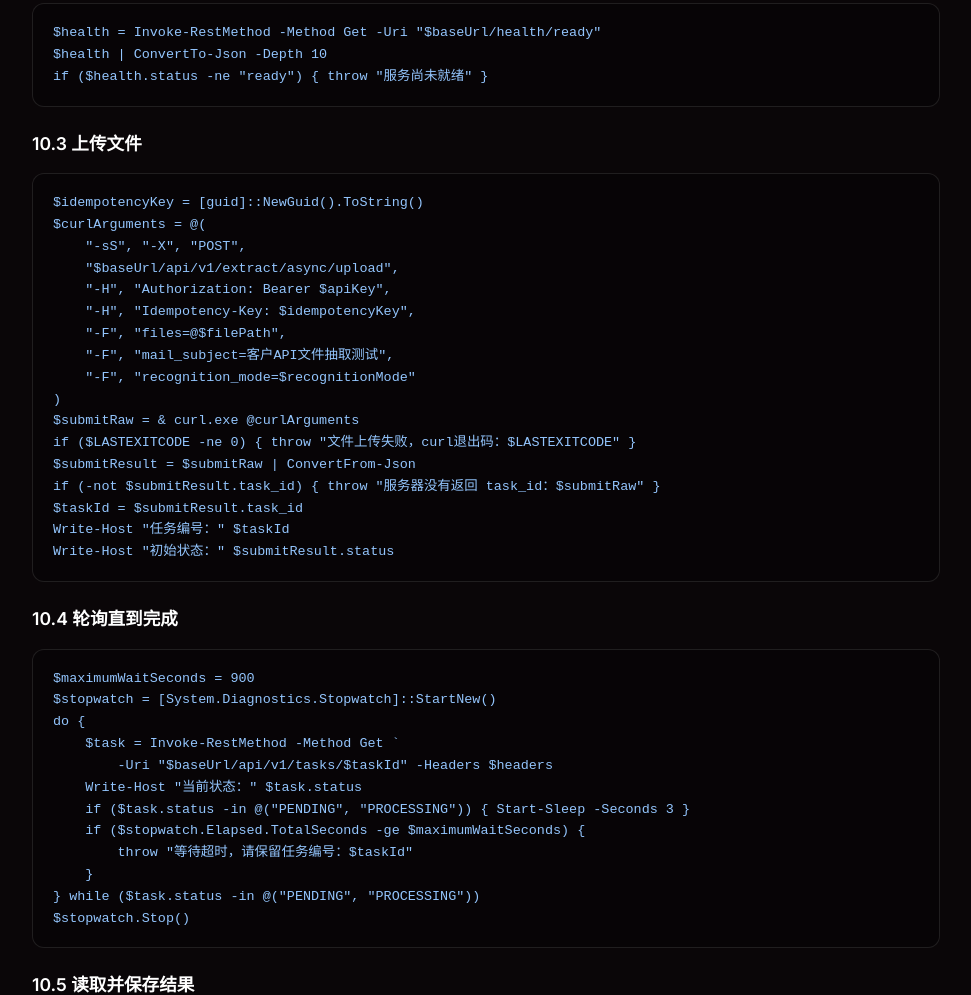
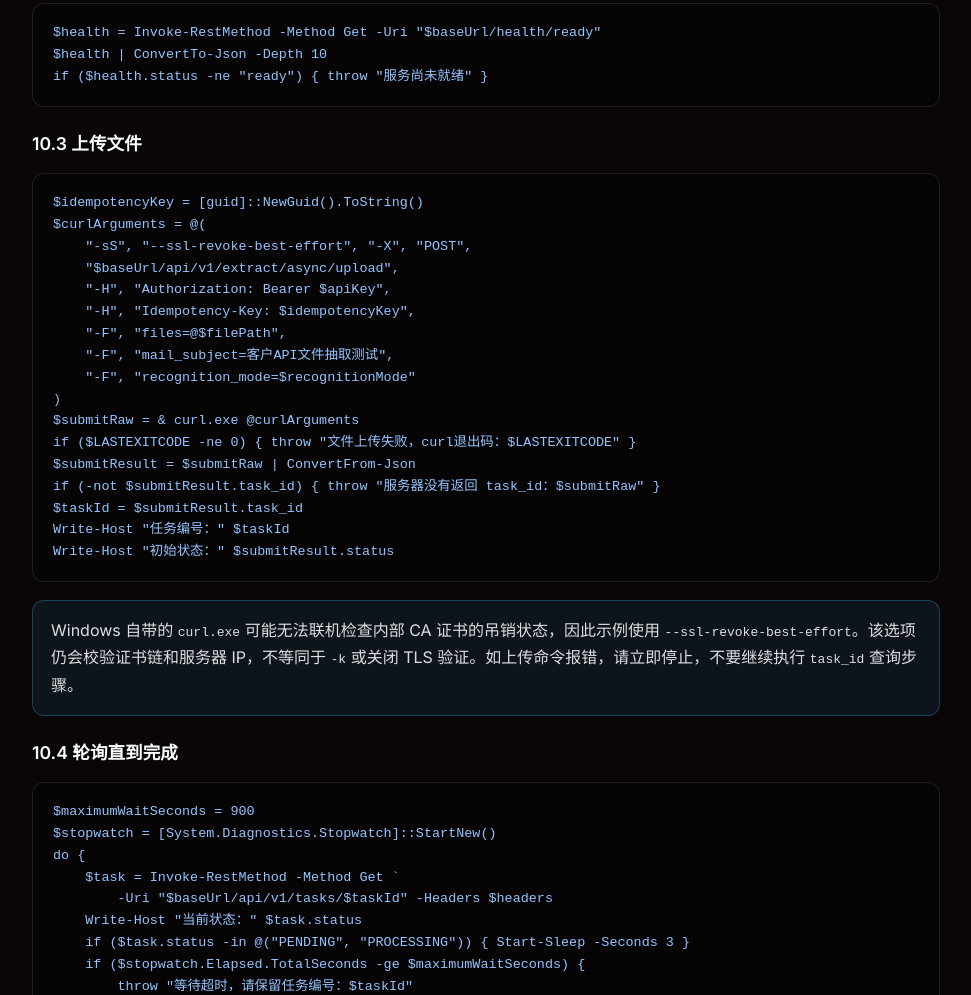
Before and after one commit to ARMYAMY/cargoplus-mail-extraction, a plain HTML site: page app/static/manual.html in a window 1280 px wide. Shown: the part 6462-7457 px from the top of the page, without its empty margins (308-1279 px from the left). Drawn offline with Linux system fonts and the light colour scheme.

Commit message:
fix: handle Windows curl revocation checks

```diff
--- a/app/static/manual.html
+++ b/app/static/manual.html
@@ -513,7 +513,7 @@ if ($health.status -ne "ready") { throw "服务尚未就绪" }</code></pre></div
         <h3>10.3 上传文件</h3>
         <div class="code-block"><pre><code>$idempotencyKey = [guid]::NewGuid().ToString()
 $curlArguments = @(
-    "-sS", "-X", "POST",
+    "-sS", "--ssl-revoke-best-effort", "-X", "POST",
     "$baseUrl/api/v1/extract/async/upload",
     "-H", "Authorization: Bearer $apiKey",
     "-H", "Idempotency-Key: $idempotencyKey",
@@ -528,6 +528,7 @@ if (-not $submitResult.task_id) { throw "服务器没有返回 task_id：$submit
 $taskId = $submitResult.task_id
 Write-Host "任务编号：" $taskId
 Write-Host "初始状态：" $submitResult.status</code></pre></div>
+        <div class="notice-box">Windows 自带的 <code>curl.exe</code> 可能无法联机检查内部 CA 证书的吊销状态，因此示例使用 <code>--ssl-revoke-best-effort</code>。该选项仍会校验证书链和服务器 IP，不等同于 <code>-k</code> 或关闭 TLS 验证。如上传命令报错，请立即停止，不要继续执行 <code>task_id</code> 查询步骤。</div>
         <h3>10.4 轮询直到完成</h3>
         <div class="code-block"><pre><code>$maximumWaitSeconds = 900
 $stopwatch = [System.Diagnostics.Stopwatch]::StartNew()
```
Also changed, not shown: 1 other file.
